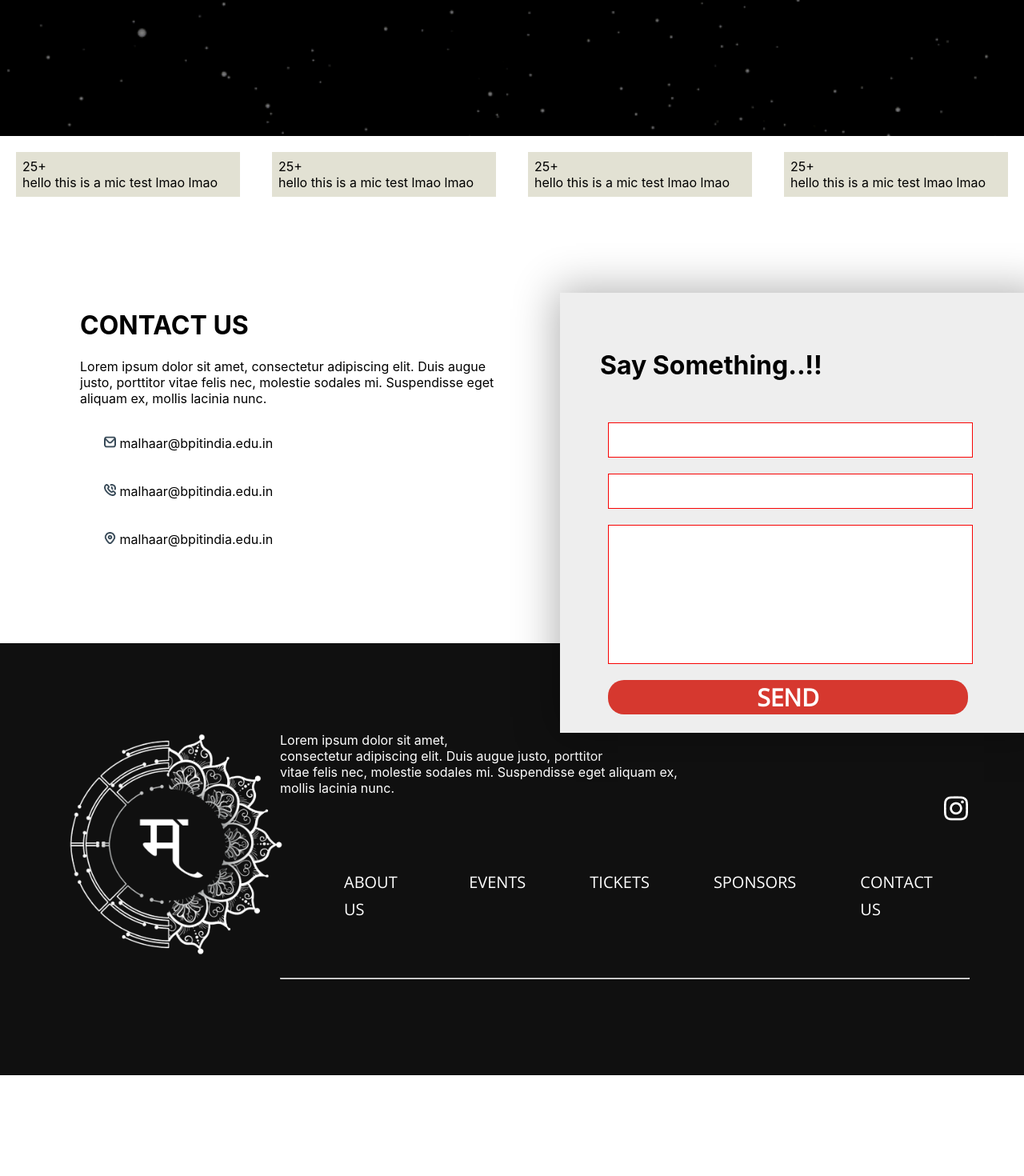
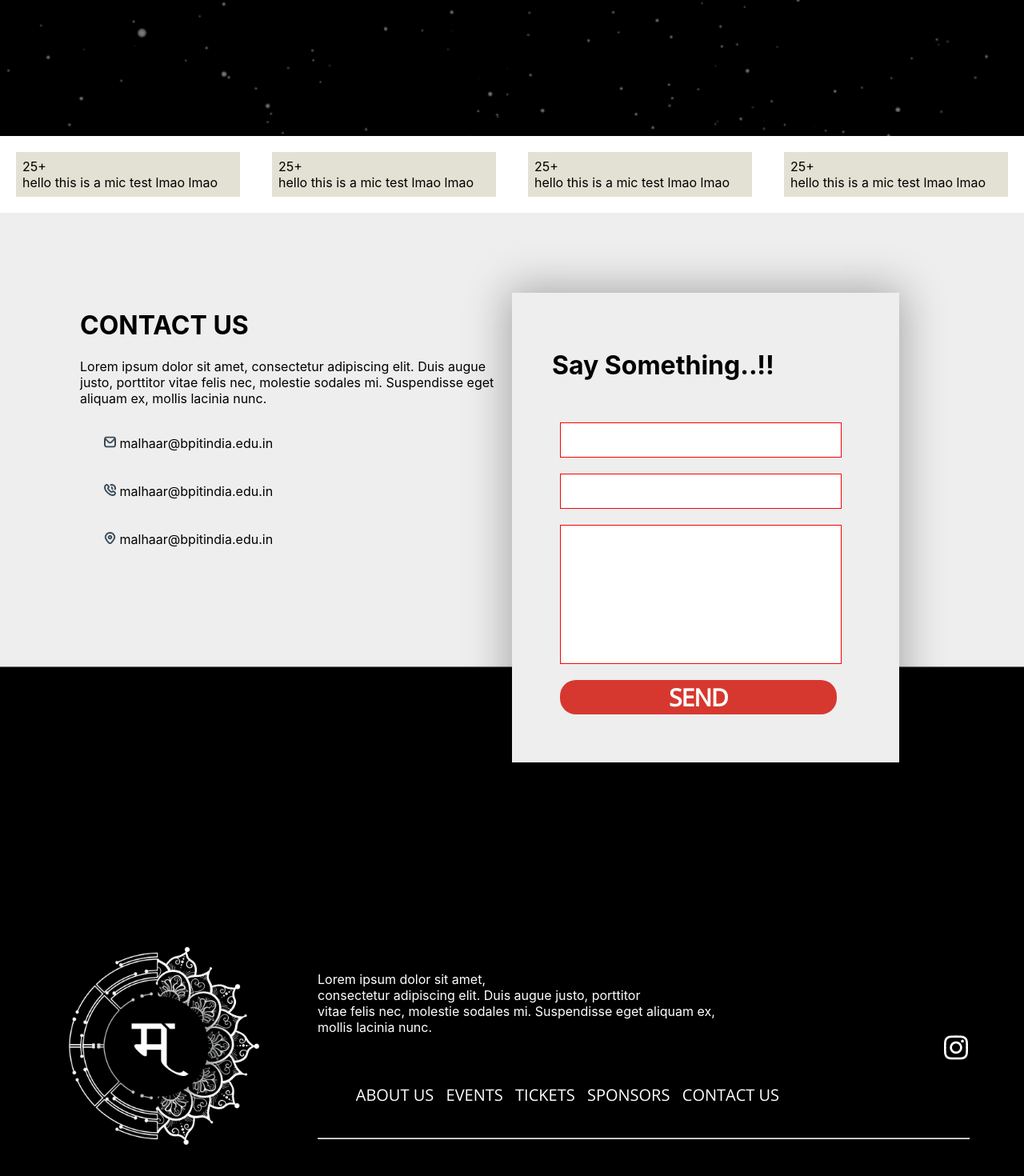
Before and after one commit to theantineutrino/malhaar-website, a React (Create React App) app: page / in a window 1280 px wide. Shown: the part 1390-2860 px from the top of the page at 80% size. Before the commit the page ends 2734 px from the top, so only its background shows below. Built offline with nearby package versions, Linux system fonts and the light colour scheme.

Commit message:
updated response

```diff
--- a/src/App.css
+++ b/src/App.css
@@ -87,7 +87,7 @@
 .footer {
   display: grid;
   align-items: center;
-  background-color: #101010;
+  background-color: #000000;
   height: 50vh;
   padding: 70px;
   grid-template-areas:
@@ -122,7 +122,7 @@
   justify-content: space-evenly;
 }
 .footer--menu li {
-  padding: 40px;
+  padding: 0.6vw;
 }
 .footer hr {
   width: 100%;
@@ -143,16 +143,13 @@
   padding-left: 30px;
 }
 .contact--grid2 {
-  position: absolute;
   width: 50%;
   padding: 50px;
   z-index: 1;
   align-content: center;
   background: #eeeeee;
   box-shadow: 0px 0px 50px 5px rgba(0, 0, 0, 0.3);
-  width: 500px;
-  height: 450px;
-  left: 700px;
+  width: 30vw;
 }
 .contact--grid2 button {
   background: #d6382f;
@@ -163,6 +160,7 @@
   font-style: normal;
   font-weight: 700;
   font-size: 30px;
+  letter-spacing: -1px;
   line-height: 41px;
   width: 90%;
   margin: 10px;
--- a/src/components/ContactUs.js
+++ b/src/components/ContactUs.js
@@ -3,10 +3,11 @@ import Footer from "../ux/Footer";
 import mail from "../images/envel.png";
 import phone from "../images/phone.png";
 import loc from "../images/loc.png";
+import bg from "../images/contactbg.png";
 export default function ContactUs() {
   return (
     <div>
-      <div className="contact">
+      <div className="contact" style={{ backgroundImage: "url(" + bg + ")" }}>
         <div className="contact--grid1">
           <h1>CONTACT US</h1>
           <p>
--- a/src/ux/Footer.js
+++ b/src/ux/Footer.js
@@ -4,7 +4,7 @@ import "../App.css";
 export default function Footer() {
   return (
     <div className="footer">
-      <img src={logo} alt="" className="footer--logo" width="300px" />
+      <img src={logo} alt="" className="footer--logo" width="270vw" />
       <div className="footer--text">
         Lorem ipsum dolor sit amet, <br></br>consectetur adipiscing elit. Duis
         augue justo, porttitor <br></br>vitae felis nec, molestie sodales mi.
```
Also changed, not shown: src/images/contactbg.png (added).
